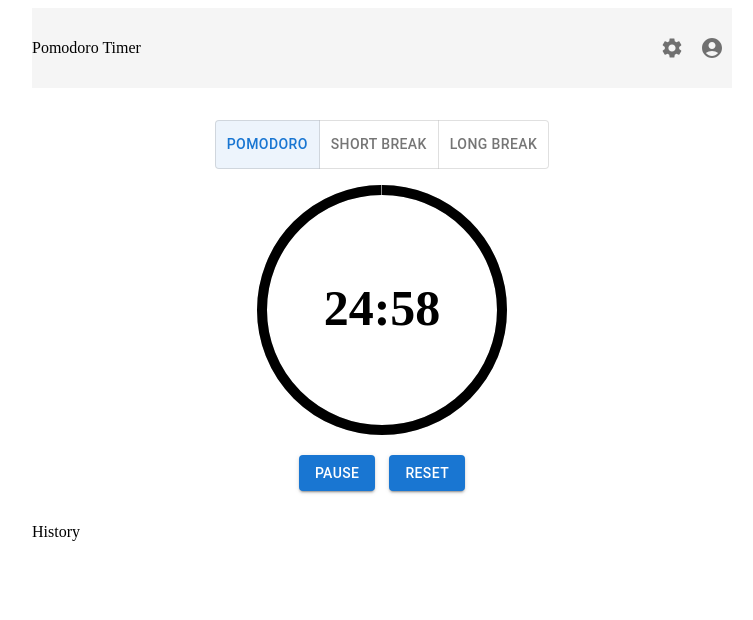
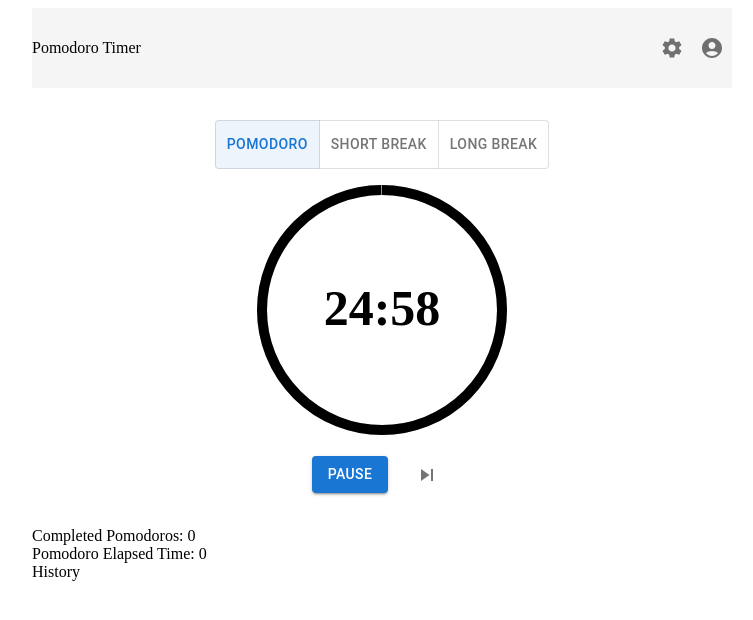
Before and after one commit to marioreinike/pomodoro-timer, a React (Create React App) app in the folder frontend/: page / in a window 1280 px wide. Both pictures are taken after a click on the button "START". Shown: the top 620 px of the page, without its empty margins (266-1019 px from the left). Built offline with nearby package versions, Linux system fonts and the light colour scheme; the HTML template or start-up script is replaced by a standard one.

Commit message:
feat(frontend): finished timer logic and application global context

```diff
--- a/frontend/package.json
+++ b/frontend/package.json
@@ -18,6 +18,7 @@
     "react-dom": "^18.2.0",
     "react-scripts": "5.0.1",
     "sass": "^1.63.6",
+    "sweetalert2": "^11.7.12",
     "typescript": "^4.4.2",
     "web-vitals": "^2.1.0"
   },
--- /dev/null
+++ b/frontend/src/components/AppContextProvider.tsx
@@ -0,0 +1,29 @@
+import React from 'react';
+import { ITimerSettings } from '../interfaces/ITimerSettings';
+
+interface AppConstextType {
+  settings: ITimerSettings;
+}
+
+const defaultSettings = {
+  times: {
+    pomodoro: 25 * 60,
+    shortBreak: 5 * 60,
+    longBreak: 15 * 60,
+  },
+  longBreakInterval: 4,
+};
+
+export const AppContext = React.createContext<AppConstextType>({ settings: defaultSettings });
+
+interface AppContextProviderProps {
+  children: JSX.Element | JSX.Element[];
+}
+
+export default function AppContextProvider({ children }: AppContextProviderProps) {
+  return (
+    <AppContext.Provider value={{ settings: defaultSettings }}>
+      {children}
+    </AppContext.Provider>
+  );
+}
--- /dev/null
+++ b/frontend/src/components/PomodoroCounter.tsx
@@ -0,0 +1,31 @@
+import { useContext, useState } from 'react';
+import { ITimerType } from '../interfaces';
+import PomodoroTimer from './PomodoroTimer';
+import { AppContext } from './AppContextProvider';
+
+export default function PomodoroCounter() {
+  const { settings } = useContext(AppContext);
+  const [pomodoroCount, setPomodoroCount] = useState<number>(0);
+  const [pomodoroElapsedTime, setPomodoroElapsedTime] = useState<number>(0);
+
+  const handleTimerComplete = (timerType: ITimerType, elapsedTime: number): ITimerType => {
+    if (timerType === 'pomodoro') {
+      setPomodoroElapsedTime(elapsedTime);
+      const newPomodoroCount = pomodoroCount + 1;
+      setPomodoroCount(newPomodoroCount);
+      if (newPomodoroCount % settings.longBreakInterval === 0) {
+        return 'longBreak';
+      }
+      return 'shortBreak';
+    }
+    return 'pomodoro';
+  };
+
+  return (<>
+    <PomodoroTimer onTimerComplete={handleTimerComplete} />
+    <div>
+      <div>Completed Pomodoros: {pomodoroCount}</div>
+      <div>Pomodoro Elapsed Time: {pomodoroElapsedTime}</div>
+    </div>
+  </>);
+}
--- a/frontend/src/components/PomodoroTimer.tsx
+++ b/frontend/src/components/PomodoroTimer.tsx
@@ -1,38 +1,49 @@
-import { useState } from 'react';
-import { Button, ToggleButton, ToggleButtonGroup } from '@mui/material';
-import { ITImerType } from '../interfaces';
+import { useContext, useState } from 'react';
+import {
+  Button, IconButton, ToggleButton, ToggleButtonGroup,
+} from '@mui/material';
+import SkipNextIcon from '@mui/icons-material/SkipNext';
+import { ITimerType } from '../interfaces';
 import styles from '../styles/PomodoroTimer.module.scss';
 import CircularProgress from './CircularProgress';
 import { formatSecondstoString } from '../helpers/timeHelpers';
-import { ITimerSettings } from '../interfaces/ITimerSettings';
+import { confirm } from '../helpers/confirm';
+import { AppContext } from './AppContextProvider';
 
 interface TimerProps {
-  settings: ITimerSettings;
+  onTimerComplete: (timerTime: ITimerType, elapsedTime: number) => ITimerType;
 }
 
-export default function PomodoroTimer(props: TimerProps) {
-  const { settings: { times } } = props;
-  const [timerType, setTimerType] = useState<ITImerType>('pomodoro');
+export default function PomodoroTimer({ onTimerComplete }: TimerProps) {
+  const { settings: { times } } = useContext(AppContext);
+  const [timerType, setTimerType] = useState<ITimerType>('pomodoro');
   const [timerValue, setTimerValue] = useState<number>(times.pomodoro);
   const [timerRunning, setTimerRunning] = useState<boolean>(false);
   const [timerInterval, setTimerInterval] = useState<NodeJS.Timeout | null>(null);
   const remainingPercent = (timerValue / times[timerType]) * 100;
-  const [pomodoroElapsedTime, setPomodoroElapsedTime] = useState<number>(0);
-  const [pomodoroCount, setPomodoroCount] = useState<number>(1);
   const elapsedTime = times[timerType] - timerValue;
 
-  const handleTimerTypeChange = (
-    event: React.MouseEvent<HTMLElement>,
-    newTimerType: ITImerType,
+  const handleTimerTypeChange = async (
+    event: React.MouseEvent<HTMLElement> | null,
+    newTimerType: ITimerType,
   ) => {
-    setTimerType(newTimerType);
-    resetTimer();
+    if (newTimerType === null) {
+      return;
+    }
+    if (await resetTimer(newTimerType)) {
+      setTimerType(newTimerType);
+    }
+  };
+
+  const handleTimerComplete = () => {
+    const newTimerType = onTimerComplete(timerType, elapsedTime);
+    handleTimerTypeChange(null, newTimerType);
   };
 
   const tick = () => {
     setTimerValue((prevTimerValue) => prevTimerValue - 1);
-    if (timerType === 'pomodoro') {
-      setPomodoroElapsedTime((prevElapsedTime) => prevElapsedTime + 1);
+    if (timerValue < 0) {
+      handleTimerComplete();
     }
   };
 
@@ -49,9 +60,16 @@ export default function PomodoroTimer(props: TimerProps) {
     }
   };
 
-  const resetTimer = () => {
+  const resetTimer = async (newTimerType?: ITimerType): Promise<boolean> => {
+    const skipConfirmation = !timerRunning && elapsedTime === 0;
+    const confirmed = skipConfirmation || await confirm('This will reset the timer.');
+    if (!confirmed) {
+      return false;
+    }
+    const timerTypeToUse = newTimerType || timerType;
     pauseTimer();
-    setTimerValue(times[timerType]);
+    setTimerValue(times[timerTypeToUse]);
+    return true;
   };
 
   return (
@@ -86,9 +104,11 @@ export default function PomodoroTimer(props: TimerProps) {
         <Button className={styles.TimerButton} variant="contained" onClick={startTimer}>Start</Button>
       )
       }
-      {elapsedTime > 0 && (
-        <Button className={styles.TimerButton} variant="contained" color='primary' onClick={resetTimer}>Reset</Button>
-      )}
+      {(timerRunning || elapsedTime > 0) && (<>
+        <IconButton className={styles.TimerButton} onClick={handleTimerComplete}>
+          <SkipNextIcon />
+        </IconButton>
+      </>)}
     </div>
   </div>
   );
--- /dev/null
+++ b/frontend/src/helpers/confirm.ts
@@ -0,0 +1,15 @@
+import Swal from 'sweetalert2';
+
+export async function confirm(message = '') {
+  const { isConfirmed } = await Swal.fire({
+    title: 'Confirm',
+    html: `Are you sure? ${message}<br>This cannot be undone.`,
+    icon: 'warning',
+    showCancelButton: true,
+    cancelButtonText: 'Cancel',
+    showConfirmButton: true,
+    // confirmButtonColor: theme.palette.primary.main,
+    showCloseButton: false,
+  });
+  return isConfirmed;
+}
--- a/frontend/src/interfaces/ITimerType.ts
+++ b/frontend/src/interfaces/ITimerType.ts
@@ -1 +1 @@
-export type ITImerType = 'pomodoro' | 'shortBreak' | 'longBreak';
+export type ITimerType = 'pomodoro' | 'shortBreak' | 'longBreak';
--- a/frontend/src/pages/Home.tsx
+++ b/frontend/src/pages/Home.tsx
@@ -1,32 +1,24 @@
 import { IconButton } from '@mui/material';
 import SettingsIcon from '@mui/icons-material/Settings';
 import AccountCircleIcon from '@mui/icons-material/AccountCircle';
-import { useState } from 'react';
-import PomodoroTimer from '../components/PomodoroTimer';
 import styles from '../styles/Home.module.scss';
 import History from '../components/History';
-import { ITimerSettings } from '../interfaces/ITimerSettings';
-
-const defaultSettings: ITimerSettings = {
-  times: {
-    pomodoro: 25 * 60,
-    shortBreak: 5 * 60,
-    longBreak: 15 * 60,
-  },
-  longBreakInterval: 4,
-};
+import PomodoroCounter from '../components/PomodoroCounter';
+import AppContextProvider from '../components/AppContextProvider';
 
 export default function Home() {
-  const [settings, setSettings] = useState<ITimerSettings>(defaultSettings);
-
   return (<>
+    <AppContextProvider>
       <div className={styles.Navbar}>
         <div className={styles.HeaderTitle}>Pomodoro Timer</div>
         <div className={styles.Spacing}></div>
         <div className={styles.HeaderButton}><IconButton><SettingsIcon /></IconButton></div>
         <div className={styles.HeaderButton}><IconButton><AccountCircleIcon /></IconButton></div>
       </div>
-    <PomodoroTimer settings={settings} />
+
+      <PomodoroCounter />
+
       <History />
+    </AppContextProvider>
   </>);
 }
```
Also changed, not shown: 1 other file (tests, documents, lock files or other folders). Lines whose indentation alone changed are shown as unchanged.
